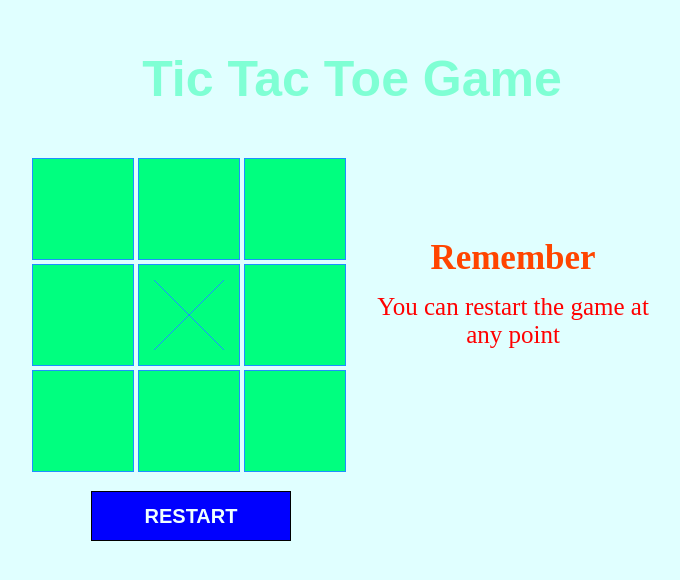
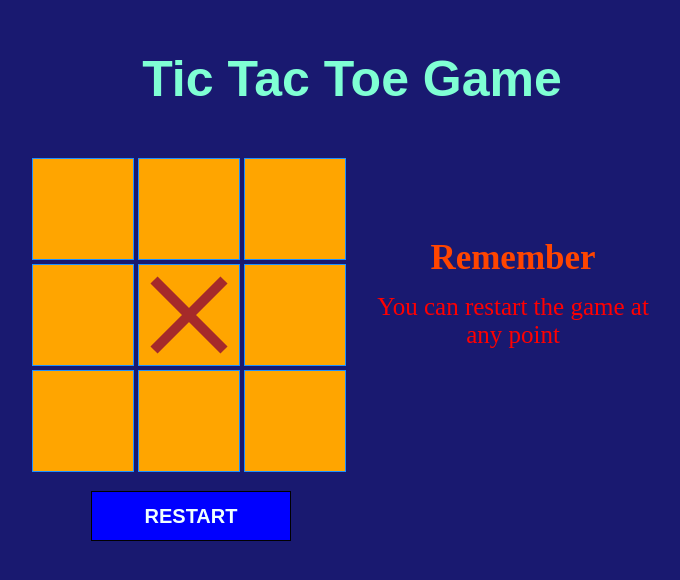
Before and after one commit to rishabhkeshan/tictactoe_rishabh, a plain HTML site: page index.html in a window 1280 px wide. Both pictures are taken after a click on the element "RESTART". Shown: the whole page, without its empty margins (288-968 px from the left). Drawn offline with Linux system fonts and the light colour scheme.

Commit message:
Color combinations

```diff
--- a/script.js
+++ b/script.js
@@ -49,7 +49,8 @@ window.onload = function() {
 					ctx.lineTo(85,85);
 					ctx.moveTo(85,15);
 					ctx.lineTo(15,85);
-					ctx.strokeStyle = "dodgerblue";
+					ctx.strokeStyle = "Brown";
+					ctx.lineWidth=10;
 					ctx.stroke();
 					ctx.closePath();
 					symbol[num-1] = 'X';
@@ -57,8 +58,10 @@ window.onload = function() {
 				else {
 					ctx.beginPath();
 					ctx.arc(50, 50, 35, 0, 2 * Math.PI, false);
-					ctx.strokeStyle = "dodgerblue";
+					ctx.strokeStyle = "Brown";
+					ctx.lineWidth=10;
 					ctx.stroke();
+
 					ctx.closePath();
 					symbol[num-1] = 'O';
 				}
--- a/style.css
+++ b/style.css
@@ -3,7 +3,7 @@
     padding: 0;
 }
 html {
-    background-color: lightcyan;
+    background-color: MidnightBlue;
 }
 
 header{
@@ -26,7 +26,7 @@ h1#result{
 }
 canvas{
     border:1px solid dodgerblue;
-    background-color: springgreen;
+    background-color: Orange;
     text-align:center;
 
 }
```
